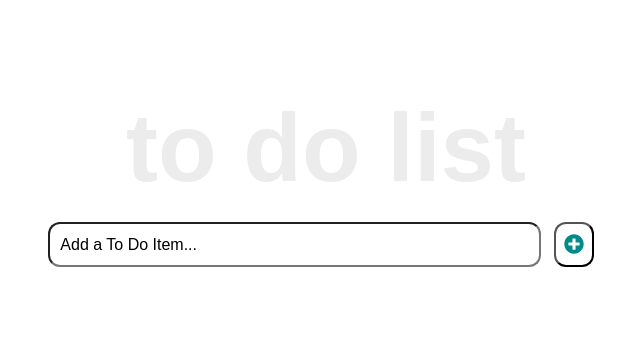
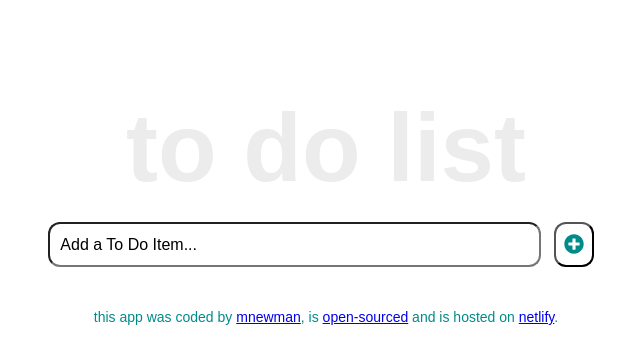
Before and after one commit to NewmanSaurusRex/react-todo-app, a React (Create React App) app: page / in a window 1280 px wide. Shown: the top 364 px of the page, without its empty margins (314-954 px from the left). Built offline with nearby package versions, Linux system fonts and the light colour scheme.

Commit message:
added styled footer

```diff
--- /dev/null
+++ b/src/Footer.js
@@ -0,0 +1,31 @@
+import React from "react";
+
+export default function Footer() {
+  const footerStyle = {
+    padding: "20px 0",
+    lineHeight: "1.5",
+  };
+
+  return (
+    <footer style={footerStyle}>
+      <p
+        style={{
+          fontSize: "14px",
+          fontWeight: "400",
+          marginBottom: "24px",
+          lineHeight: "1.5",
+          color: "darkcyan",
+          textTransform: "lowercase",
+          textAlign: "center",
+          textDecoration: "none",
+        }}
+      >
+        this app was coded by <a href="https://mnewman.io">MNewman</a>, is{" "}
+        <a href="https://github.com/NewmanSaurusRex/react-todo-app/tree/master">
+          open-sourced
+        </a>{" "}
+        and is hosted on <a href="/">Netlify</a>.
+      </p>
+    </footer>
+  );
+}
--- a/src/TodoContainer.js
+++ b/src/TodoContainer.js
@@ -1,5 +1,6 @@
 import React, { useState, useEffect } from "react";
 import Header from "./Header.js";
+import Footer from "./Footer.js";
 import TodoList from "./TodoList.js";
 import InputToDo from "./InputTodo.js";
 import { v4 as uuidv4 } from "uuid";
@@ -73,6 +74,7 @@ const TodoContainer = () => {
           deleteTodoProps={delTodo}
           setUpdate={setUpdate}
         />
+        <Footer />
       </div>
     </div>
   );
```
